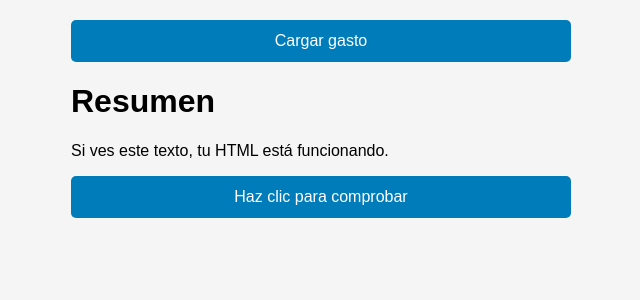
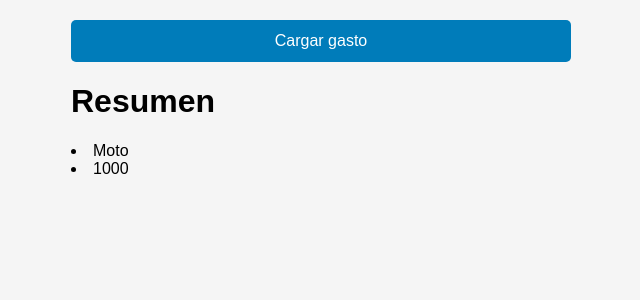
Before and after one commit to n4nbush/Gestor-gatos, a Flask app: page /resumen in a window 1280 px wide. Shown: the top 300 px of the page, without its empty margins (319-959 px from the left). Run offline with Flask 3, Linux system fonts and the light colour scheme.

Commit message:
añadiendo listas a resumen

```diff
--- a/templates/resumen.html
+++ b/templates/resumen.html
@@ -3,7 +3,7 @@
 <head>
   <meta charset="utf-8" />
   <meta name="viewport" content="width=device-width,initial-scale=1" />
-  <title>Hola Mundo</title>
+  <title>Resumen</title>
   <style>
         body {
             font-family: Arial, sans-serif;
@@ -34,9 +34,12 @@
 
     <h1 id="greeting">Resumen</h1>
 
-    <p>Si ves este texto, tu HTML está funcionando.</p>
+    <div>
+      <li>Moto</li>
+      <li>1000</li>
+    </div>
 
-    <button id="testBtn" type="button">Haz clic para comprobar</button>
+
   </main>
 </body>
 </html>
```
